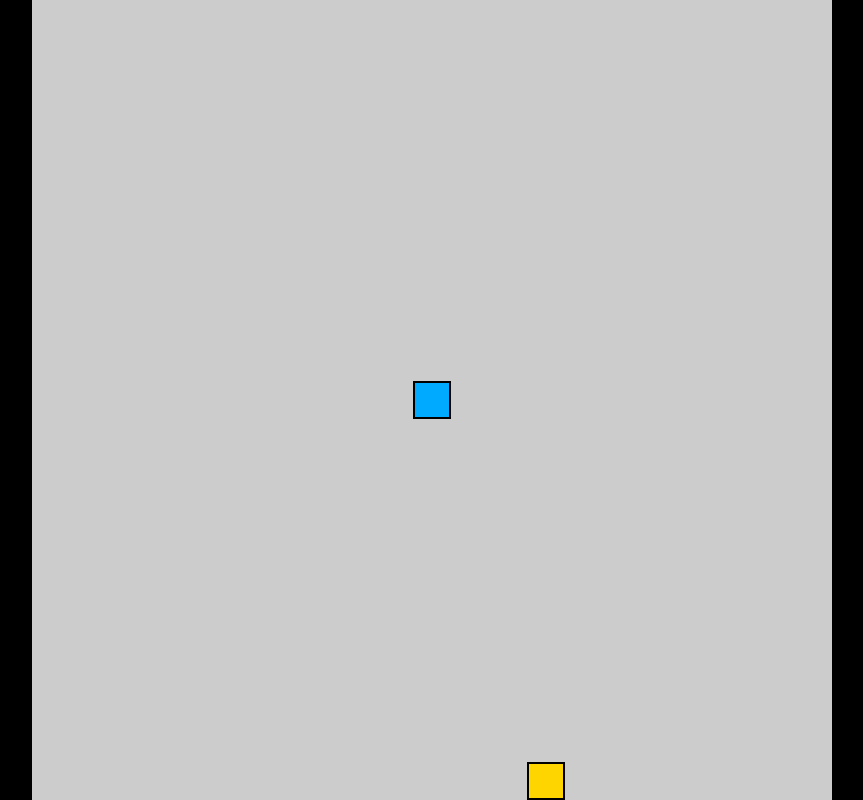
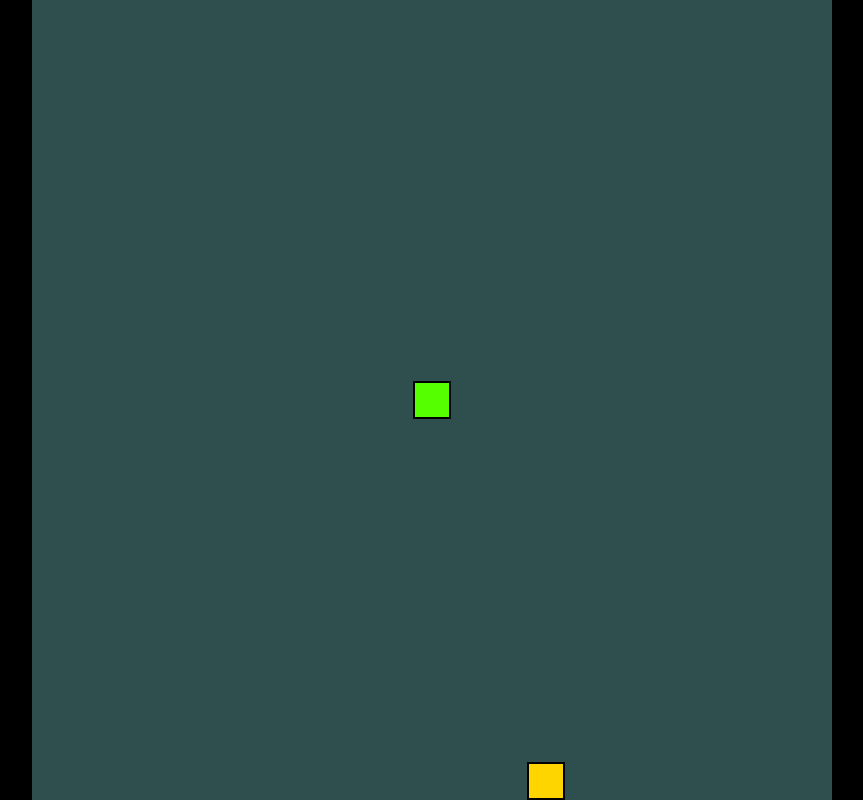
Before and after one commit to akmaurya02/snake-game, a plain HTML site: page index.html in a window 1280 px wide. Shown: the whole page, without its empty margins (208-1071 px from the left). Drawn offline with Linux system fonts and the light colour scheme.

Commit message:
color changed

```diff
--- a/index.html
+++ b/index.html
@@ -17,7 +17,7 @@
         }
 
         #game-board {
-            background-color: #ccc;
+            background-color: darkslategray;
             height: 100vmin;
             width: 100vmin;
             display: grid;
@@ -26,7 +26,7 @@
         }
 
         .snake {
-            background-color: hsl(200, 100%, 50%);
+            background-color: hsl(100, 100%, 50%);
             border: .25vmin solid black;
         }
 
```
